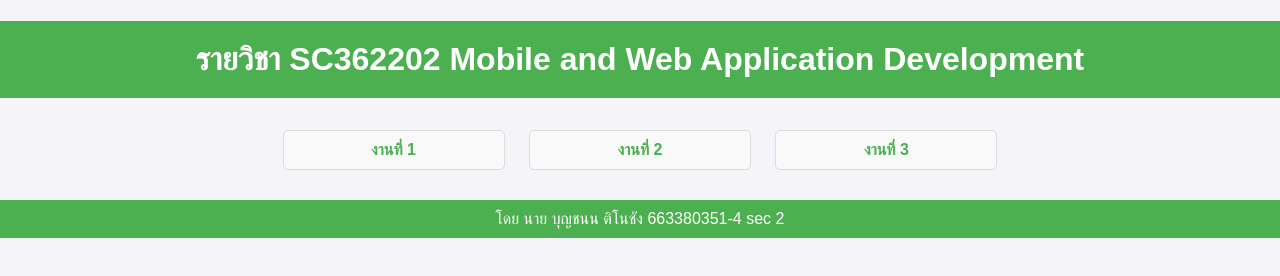
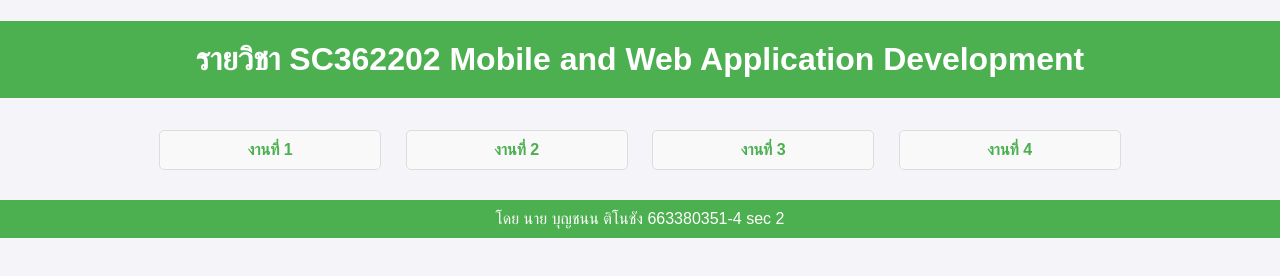
Before and after one commit to boonchanon/web2024, a plain HTML site: page index.html in a window 1280 px wide. Drawn offline with Linux system fonts and the light colour scheme.

Commit message:
Update index.html

```diff
--- a/index.html
+++ b/index.html
@@ -58,6 +58,7 @@
     <li><a href="Ass1.html" target="_blank">งานที่ 1</a></li>
     <li><a href="Ass2.html" target="_blank">งานที่ 2</a></li>
     <li><a href="Ass3.html" target="_blank">งานที่ 3</a></li>
+     <li><a href="ASS4.html" target="_blank">งานที่ 4</a></li>
   </ul>
 
   <footer>
```
